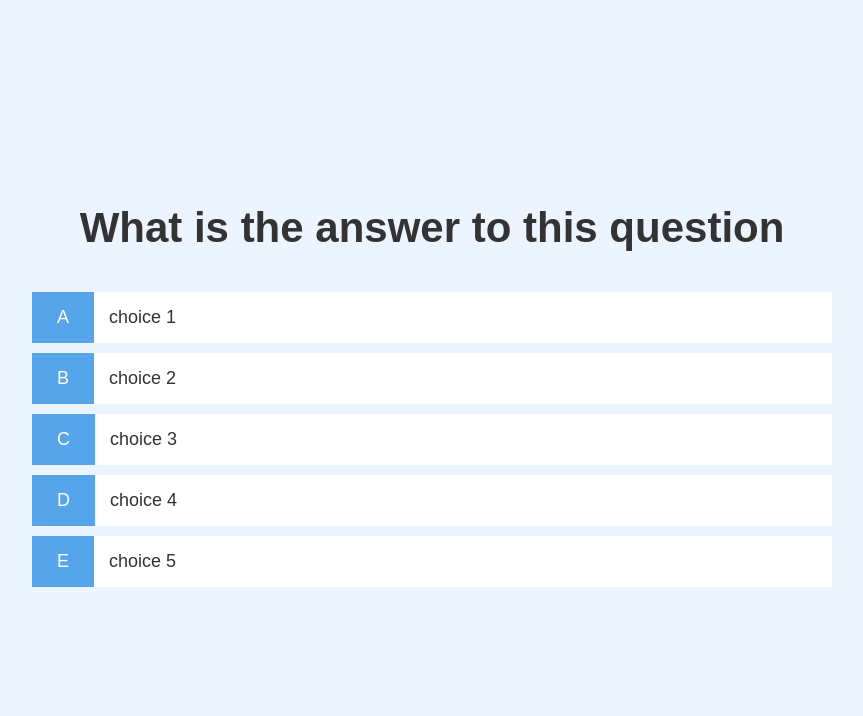
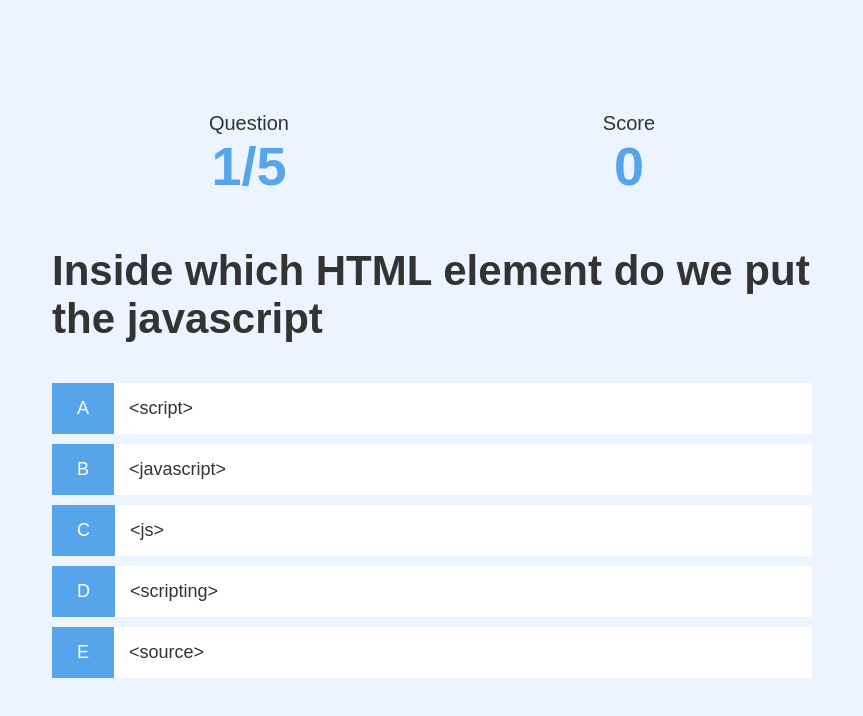
Before and after one commit to successdevop/interactive-quiz-game, a plain HTML site: page game.html in a window 1280 px wide. Shown: the whole page, without its empty margins (208-1071 px from the left). Drawn offline with Linux system fonts and the light colour scheme.

Commit message:
implementation in progress

```diff
--- a/game.css
+++ b/game.css
@@ -24,4 +24,24 @@
 
 .choice-text {
   padding: 1.5rem;
+  width: 100%;
 }
+
+.correct {
+  background-color: #28a745;
+}
+
+.incorrect {
+  background-color: #dc3545;
+}
+
+#hud {
+  width: 100%;
+  display: flex;
+  justify-content: space-around;
+  align-items: center;
+  text-align: center;
+}
+#hud-prefix {
+  font-size: 2rem;
+}
--- a/game.html
+++ b/game.html
@@ -11,6 +11,16 @@
   <body>
     <div class="container">
       <div id="games" class="flex-column flex-center">
+        <div id="hud">
+          <div id="hud-item">
+            <p id="hud-prefix">Question</p>
+            <h1 class="hud-text" id="questionCounter">1/5</h1>
+          </div>
+          <div id="hud-item">
+            <p id="hud-prefix">Score</p>
+            <h1 class="hud-text" id="score">0</h1>
+          </div>
+        </div>
         <h2 id="question">What is the answer to this question</h2>
         <div class="choice-container">
           <p class="choice-prefix">A</p>
--- a/game.js
+++ b/game.js
@@ -1,2 +1,130 @@
+let questionDatabase = [
+  {
+    question: "Inside which HTML element do we put the javascript",
+    choice1: "<script>",
+    choice2: "<javascript>",
+    choice3: "<js>",
+    choice4: "<scripting>",
+    choice5: "<source>",
+    answer: 1,
+  },
+  {
+    question:
+      "What is the correct script for referring to an external script called 'xx.js'?",
+    choice1: "<script href='xx.js'>",
+    choice2: "<script name='xx.js'>",
+    choice3: "<script src='xx.js'>",
+    choice4: "<script file='xx.js'>",
+    choice5: "<script value='xx.js'>",
+    answer: 3,
+  },
+  {
+    question: "How do you write 'Hello world' in an alert box?",
+    choice1: "msgBox('Hello world')",
+    choice2: "alertBox('Hello world')",
+    choice3: "msg('Hello world')",
+    choice4: "alert('Hello world')",
+    choice5: "print('Hello world')",
+    answer: 4,
+  },
+  {
+    question:
+      "Which of the following is an object-oriented programming language",
+    choice1: "javascript",
+    choice2: "html",
+    choice3: "css",
+    choice4: "node",
+    choice5: "java",
+    answer: 5,
+  },
+  {
+    question: "what year did Nigeria gain her independence?",
+    choice1: "1990",
+    choice2: "1960",
+    choice3: "1999",
+    choice4: "2000",
+    choice5: "1995",
+    answer: 2,
+  },
+  {
+    question: "Who was the first president of Nigeria?",
+    choice1: "Olusegun Obasanjo",
+    choice2: "Musa Yaradua",
+    choice3: "Babangida",
+    choice4: "Shehu Shagari",
+    choice5: "Buhari",
+    answer: 4,
+  },
+];
+
+// selecting elements
 const question = document.getElementById("question");
-const answersValue = document.getElementsByClassName("choice-text");
+const choices = Array.from(document.getElementsByClassName("choice-text"));
+const questionCounterText = document.querySelector("#questionCounter");
+const scoreText = document.querySelector("#score");
+console.log(questionCounterText);
+
+// game state
+let currentQuestion = {};
+let acceptingAnswer = false;
+let score = 0;
+let questionCounter = 0;
+let availableQuestion = [];
+
+// game constants
+const CORRECT_BONUS = 10;
+const MAX_QUESTIONS = 5;
+
+// implementing functionalities
+
+const getNewQuestion = () => {
+  if (questionDatabase.length === 0 || questionCounter >= MAX_QUESTIONS) {
+    window.location.assign("./end.html");
+  }
+
+  questionCounter++;
+  questionCounterText.innerText = `${questionCounter}/${MAX_QUESTIONS}`;
+  const questionIndex = Math.floor(Math.random() * questionDatabase.length);
+  // selected question
+  currentQuestion = questionDatabase[questionIndex];
+  // displaying question
+  question.textContent = currentQuestion.question;
+  // displaying the options
+  choices.forEach((eachOption) => {
+    const number = eachOption.dataset["number"];
+    eachOption.innerText = currentQuestion["choice" + number];
+  });
+
+  availableQuestion.splice(questionIndex, 1);
+  acceptingAnswer = true;
+};
+
+const startGame = () => {
+  questionCounter = 0;
+  score = 0;
+  availableQuestion = [...questionDatabase];
+  getNewQuestion();
+};
+startGame();
+
+choices.forEach((choice) => {
+  choice.addEventListener("click", (e) => {
+    if (!acceptingAnswer) return;
+
+    acceptingAnswer = false;
+    const selectedChoice = e.target;
+    console.log(selectedChoice);
+    const selectedAnswer = selectedChoice.dataset["number"];
+    const applyEffect =
+      selectedAnswer == currentQuestion.answer ? "correct" : "incorrect";
+
+    selectedChoice.parentElement.classList.add(applyEffect);
+    document.querySelector("body").classList.add(applyEffect);
+
+    setTimeout(() => {
+      document.querySelector("body").classList.remove(applyEffect);
+      selectedChoice.parentElement.classList.remove(applyEffect);
+      getNewQuestion();
+    }, 500);
+  });
+});
--- a/style.css
+++ b/style.css
@@ -43,6 +43,7 @@ h3 {
 /* UTILITIES */
 
 .container {
+  padding: 2rem;
   width: 100vw;
   height: 100vh;
   max-width: 80rem;
```
